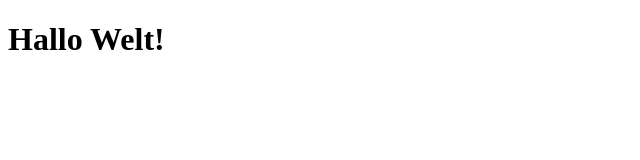
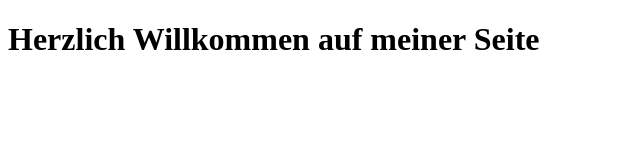
Before and after one commit to carmenschwammberger/my-text-repo, a plain HTML site: page index.html in a window 1280 px wide. Shown: the whole page, without its empty margins (0-640 px from the left). Drawn offline with Linux system fonts and the light colour scheme.

Commit message:
Update index.html
"Text aktualisiert"

```diff
--- a/index.html
+++ b/index.html
@@ -2,6 +2,6 @@
 <html>
     <head><title>Mein erstes Git-Projekt</title></head>
     <body>
-        <h1>Hallo Welt!</h1>
+        <h1>Herzlich Willkommen auf meiner Seite</h1>
     </body>
 </html>
```
